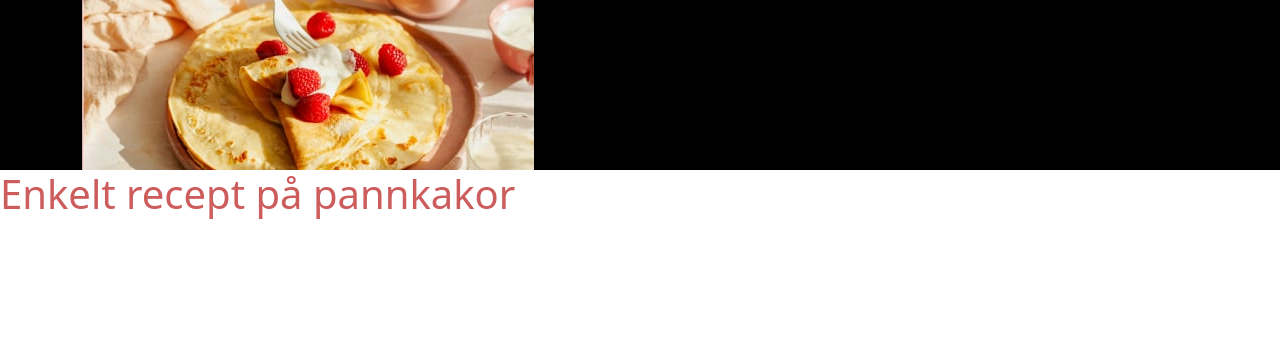
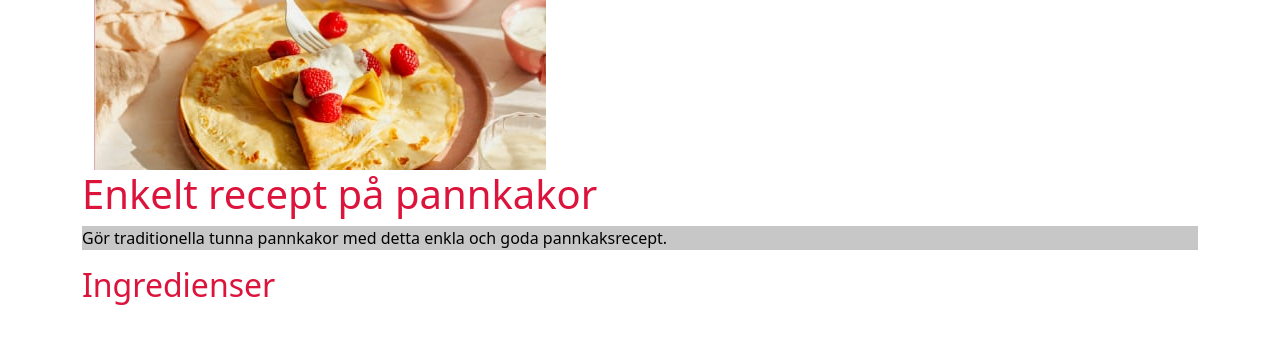
Before and after one commit to Khaled-Almalek91/NeW-TeSt, a plain HTML site: page index.html in a window 1280 px wide. Drawn offline with nearby package versions, Linux system fonts and the light colour scheme; files that its build step writes are made by us from their sources.

Commit message:
half job done?

```diff
--- /dev/null
+++ b/css/style.scss
@@ -0,0 +1,22 @@
+html, body  .container{
+
+
+
+
+    color: crimson;
+    display: block;
+    align-items: center;
+    justify-content: space-between;
+
+    p{
+        background-color: rgb(199, 199, 199);
+      color: black;
+    }
+
+
+
+
+
+
+
+  }
--- a/index.html
+++ b/index.html
@@ -10,6 +10,8 @@
 </head>
 
 <body>
+
+    <div class="container">
         <header>
             <div class = "container">
                 <a href="index.html"><img src="images/b0f7a310-80f6-4e0b-a56f-1ba543d344a9.jpeg" alt="photo main"></a>
@@ -21,6 +23,22 @@
             <h1>
                 Enkelt recept på pannkakor
             </h1>
+            <p>
+                Gör traditionella tunna pannkakor med detta enkla och goda pannkaksrecept.
+            </p>
+
+            <h2>
+                Ingredienser
+            </h2>
+
+
+
+    </div>
+
+
+        <p>
+
+        </p>
     </div>
 
 </body>
```
Also changed, not shown: css/style.css (added), style.css (deleted). Lines whose indentation alone changed are shown as unchanged.
